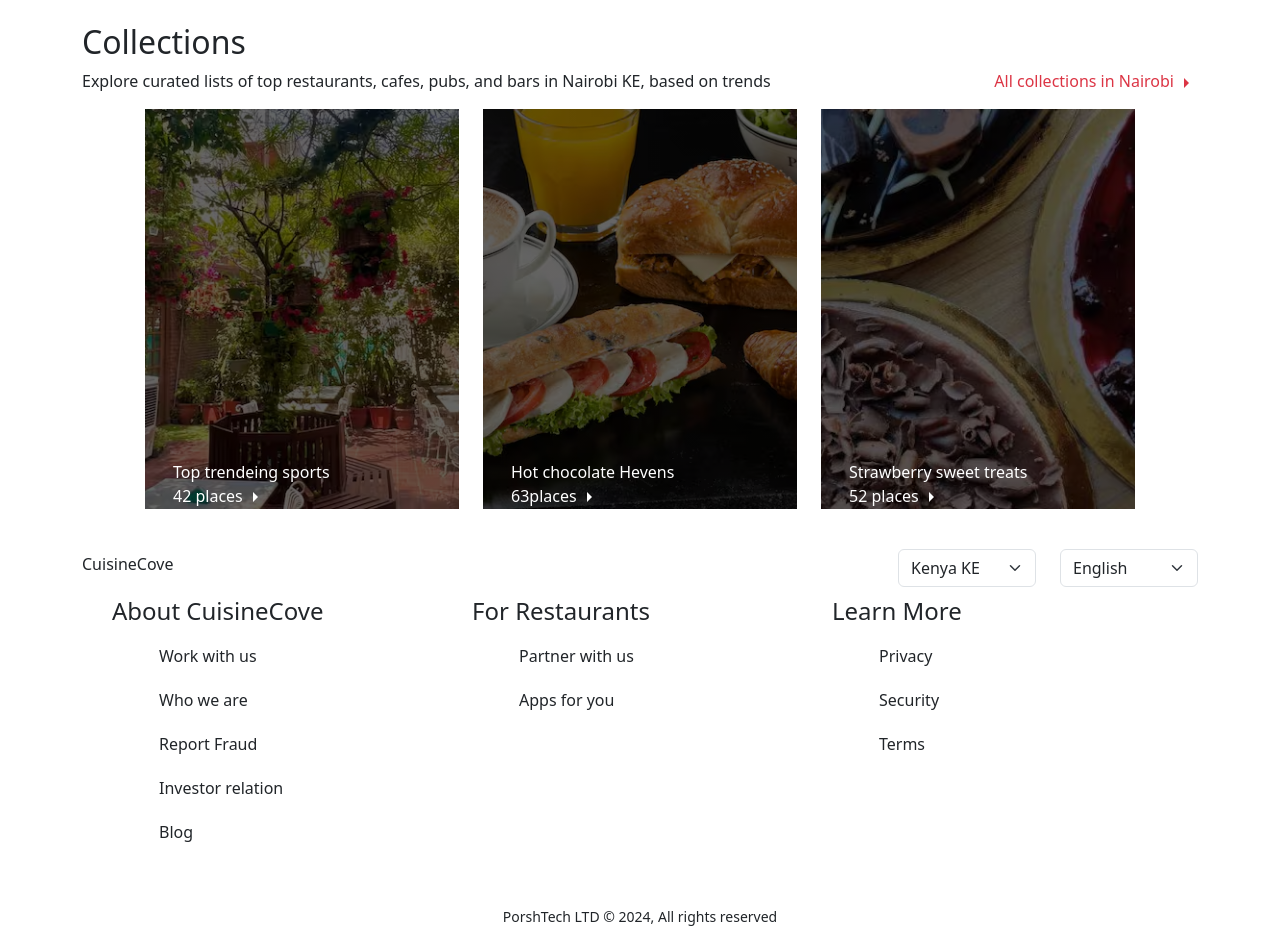
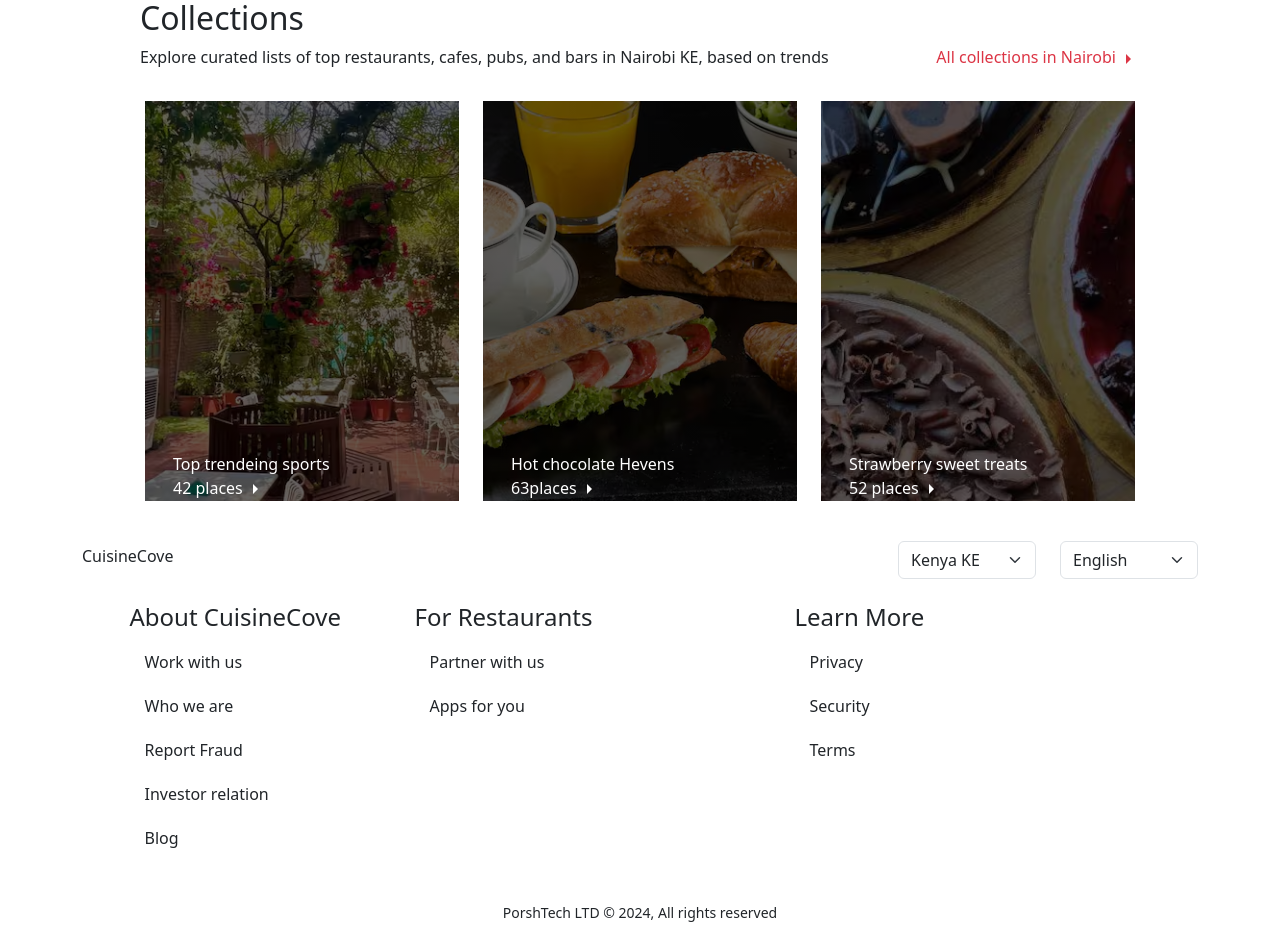
Before and after one commit to okumualexis/Zomato-clone, a React (Vite) app: page / in a window 1280 px wide. Shown: the part 763-1715 px from the top of the page. Built offline with nearby package versions, Linux system fonts and the light colour scheme; no server answers.

Commit message:
completed styling banner component

```diff
--- a/src/components/Banner.jsx
+++ b/src/components/Banner.jsx
@@ -131,8 +131,7 @@ const Banner = ({user}) => {
       </Row>
      </Container>
 
-     <Container fluid className='mt-5 collections'>
-      <div className='container justify-content-center'>
+       <section className='container mt-4 trends'>
         <h2>Collections</h2>
         <div className='d-flex collec-text'>
           <p>
@@ -142,11 +141,13 @@ const Banner = ({user}) => {
               All collections in Nairobi
               <ArrowRightIcon/>
             </span>
-      </div>
-      </div>
-      <Container fluid>
-       <Row className='gap-4 justify-content-center'>
-        <Col md={3} className='card1 item'>
+        </div>
+
+       </section>
+
+      <Container fluid className='collections  mt-3'>
+       <Row className='gap-4 mx-auto  justify-content-center'>
+        <Col md={3} className='card1 card-item item '>
              <p className='mb-0 ms-3'>Top trendeing sports</p>
              <span className='ms-3'>
               42 places
@@ -154,7 +155,7 @@ const Banner = ({user}) => {
              </span>
 
         </Col>
-        <Col md={3} className='card3 item'>
+        <Col md={3} className='card3 card-item item'>
 
              <p className='mb-0 ms-3'>Hot chocolate Hevens</p>
              <span className='ms-3'>
@@ -163,7 +164,7 @@ const Banner = ({user}) => {
              </span>
 
         </Col>
-        <Col md={3} className='card4 item'>
+        <Col md={3} className='card4 card-item item'>
              <p className='mb-0 ms-3'>Strawberry sweet treats</p>
              <span className='ms-3'>
               52 places
@@ -193,9 +194,10 @@ const Banner = ({user}) => {
          </div>
        </Container>
 
-       <Container>
-        <Row className='footer'>
+       <Container className='mt-4'>
+        <Row md={4} sm={4} className='footer justify-content-center'>
         <Col className='footer-links'>
+        <div>
           <h4 className='footer-text'>About CuisineCove</h4>
           <ul>
             <li><a href="#">Work with us</a></li>
@@ -204,28 +206,33 @@ const Banner = ({user}) => {
             <li><a href="#">Investor relation</a></li>
             <li><a href="#">Blog</a></li>
           </ul>
+        </div>
         </Col>
-        <Col className='footer-links'>
+        <Col md={4} sm={4} className='footer-links'>
+        <div>
           <h4 className='footer-text'>For Restaurants</h4>
           <ul>
             <li><a href="#">Partner with us</a></li>
             <li><a href="#">Apps for you</a></li>
           </ul>
+        </div>
         </Col>
-        <Col className='footer-links'>
+        <Col md={4} sm={4} className='footer-links'>
+          <div>
           <h4 className='footer-text'>Learn More</h4>
           <ul>
             <li><a href="#">Privacy</a></li>
             <li><a href="#">Security</a></li>
             <li><a href="#">Terms</a></li>
           </ul>
+          </div>
         </Col>
         </Row>
         <div className='text-center py-4'>
           <small>PorshTech LTD &copy; 2024, All rights reserved</small>
         </div>
        </Container>
-     </Container>
+
 
 
     </Container>
--- a/src/components/banner.scss
+++ b/src/components/banner.scss
@@ -149,12 +149,19 @@ nav{
 
     }
   }
-  .collec-text{
-    display: block;
-   span{
-    display: none;
-   }
-   }
+
+    .trends{
+      width: 100%;
+       .collec-text{
+         justify-content: flex-start;
+
+        span{
+         display: none;
+        }
+        }
+     }
+
+
   .footer-lead{
 
     .footer-hero{
@@ -196,21 +203,21 @@ nav{
   }
 }
 
+.trends{
+  width: 80%;
+}
 .collections{
-  /* section{
-    display: flex;
-    gap: 20px; */
     .item{
       display: flex;
       flex-direction: column;
       height: 400px;
-      /* width: 300px; */
-      border-radius: var(--radius-2);
+      border-radius: var(--radius-3);
       color: #fff;
       justify-content: flex-end;
       cursor: pointer;
 
      }
+
     .card1{
       background: linear-gradient(rgba(0,0,0,0.6),rgba(0,0,0,0.6)), url('../assets//images//place1.avif') no-repeat center center/cover;
     }
@@ -220,14 +227,15 @@ nav{
     .card4{
       background: linear-gradient(rgba(0,0,0,0.6),rgba(0,0,0,0.6)), url('../assets/images/place4.avif') no-repeat center center/cover;
     }
-  /* } */
+
 }
 
 .footer{
-   padding: 10px 30px;
    background-color: var(--gray-0);
   .footer-links{
+
       ul{
+        padding: 0;
         li{
           list-style: none;
           padding: 10px 0;
```
